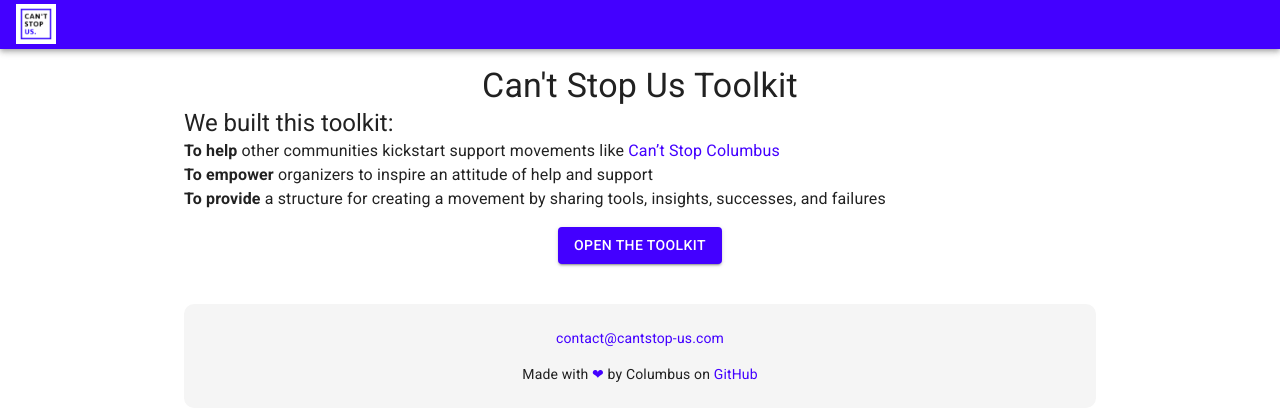
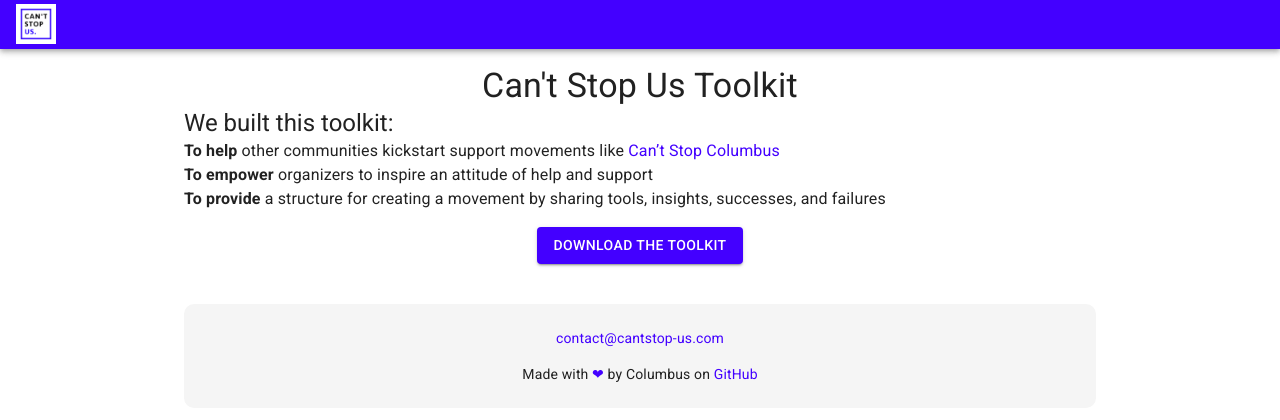
Before and after one commit to Cant-Stop-Columbus/cant-stop-us, a Next.js app: page /toolkit in a window 1280 px wide. Shown: the top 420 px of the page. Built offline with nearby package versions, Linux system fonts and the light colour scheme.

Commit message:
Change toolkit link to be a pdf download

```diff
--- a/pages/toolkit.js
+++ b/pages/toolkit.js
@@ -34,8 +34,8 @@
             <b>To provide</b>  a structure for creating a movement by sharing tools, insights, successes, and failures
           </Typography>
           <Box align="center" mt={2}>
-            <Button variant="contained" color="primary" component={Link} href="https://docs.google.com/document/d/13jlBXUNKv5HmLuMWq03ONz7Au2S4IXDk2EJyznbqHbc/edit?usp=sharing">
-                Open the Toolkit
+            <Button variant="contained" color="primary" component={Link} href="/starter-kit.pdf" download>
+                Download the Toolkit
             </Button>
           </Box>
         </Box>
```
Also changed, not shown: 1 other file (tests, documents, lock files or other folders).
